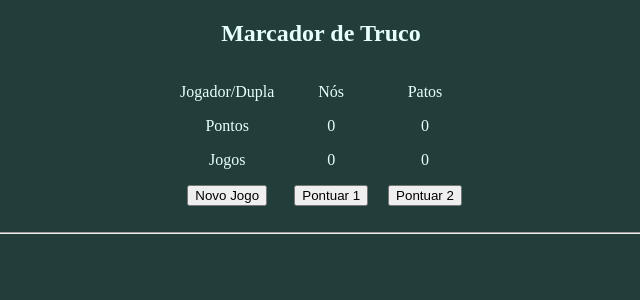
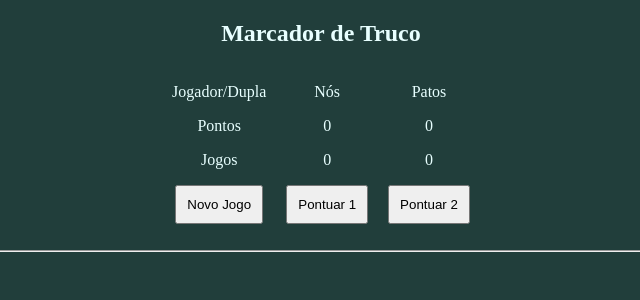
Before and after one commit to ThiagoBeppler/marcador-truco, a React (Vite) app: page / in a window 1280 px wide. Shown: the top 300 px of the page, without its empty margins (319-959 px from the left). Built offline with nearby package versions, Linux system fonts and the light colour scheme.

Commit message:
button padding

```diff
--- a/src/components/Jogo/Jogo.css
+++ b/src/components/Jogo/Jogo.css
@@ -25,3 +25,7 @@ body {
     align-self: stretch;
     gap: 20px;
 }
+
+button{
+    padding: 10px;
+}
```
